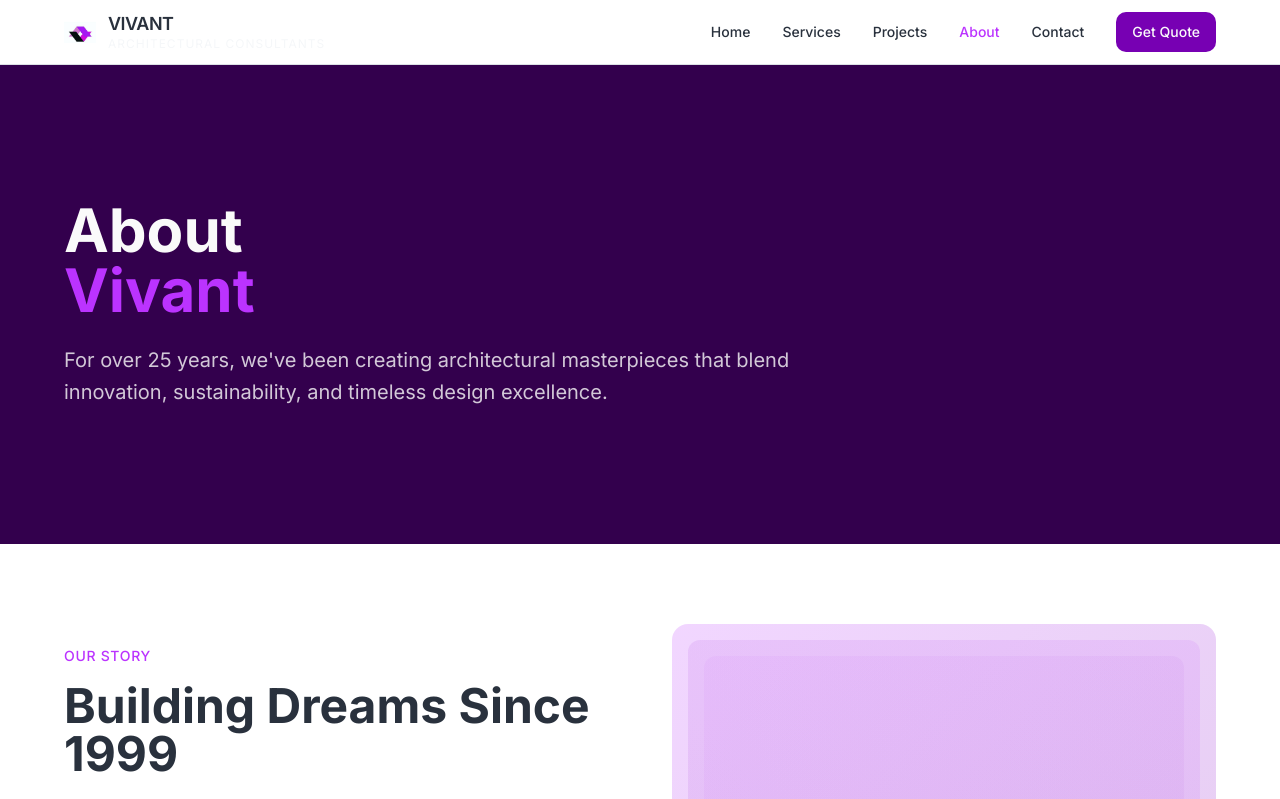
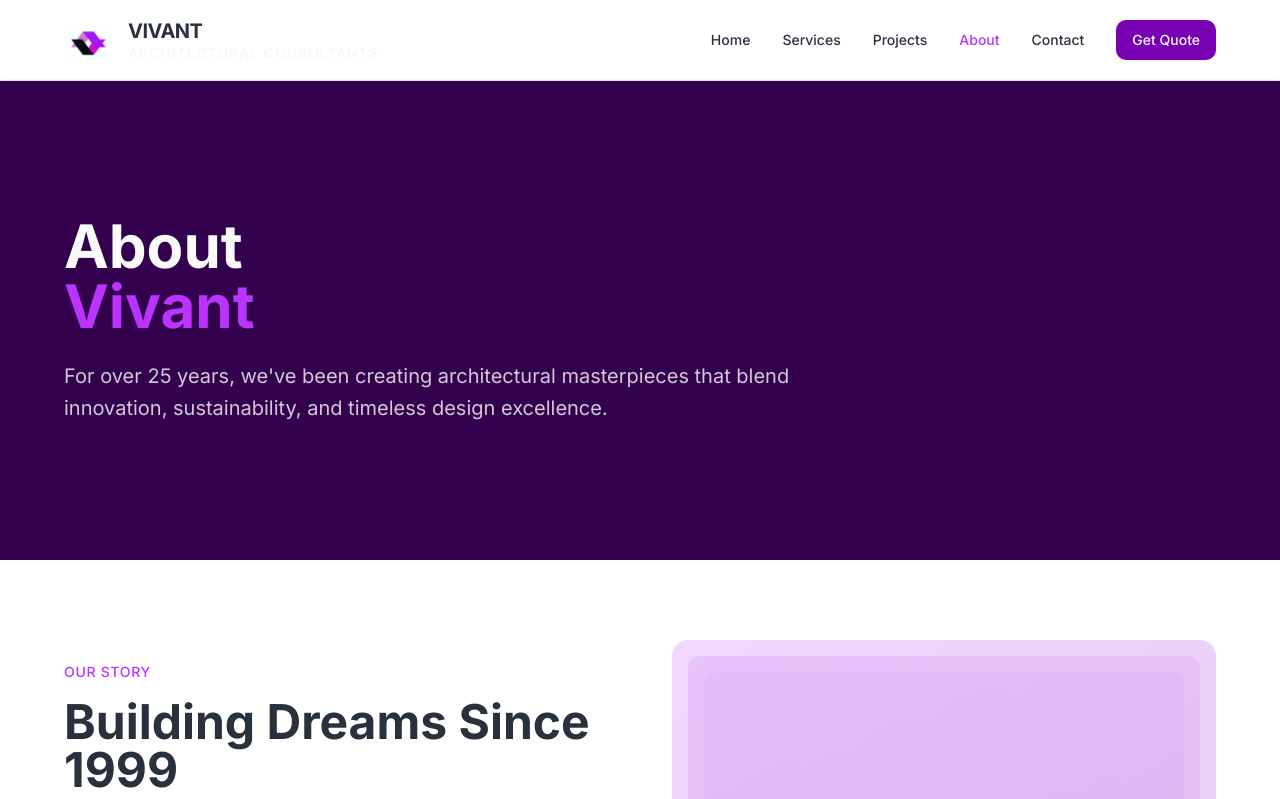
Before and after one commit to alihamzabinmehboob/vivant-architects-showcase, a React (Vite) app: page /about in a window 1280 px wide. Shown: the top 799 px of the page. Built offline with nearby package versions, Linux system fonts and the light colour scheme; the HTML template or start-up script is replaced by a standard one.

Commit message:
Fix: Improve logo size and visibility

```diff
--- a/src/components/layout/Layout.tsx
+++ b/src/components/layout/Layout.tsx
@@ -10,7 +10,7 @@ export const Layout: React.FC<LayoutProps> = ({ children }) => {
   return (
     <div className="min-h-screen flex flex-col">
       <Navigation />
-      <main className="flex-1 pt-16">
+      <main className="flex-1 pt-20">
         {children}
       </main>
       <Footer />
--- a/src/components/layout/Navigation.tsx
+++ b/src/components/layout/Navigation.tsx
@@ -20,7 +20,7 @@ export const Navigation = () => {
   return (
     <nav className="fixed top-0 left-0 right-0 z-50 bg-background/95 backdrop-blur-sm border-b">
       <div className="content-container">
-        <div className="flex items-center justify-between h-16">
+        <div className="flex items-center justify-between h-20">
           {/* Logo */}
           <Link to="/" className="transition-smooth hover:opacity-80">
             <Logo variant="wordmark" />
--- a/src/components/ui/logo.tsx
+++ b/src/components/ui/logo.tsx
@@ -11,21 +11,21 @@ export const Logo: React.FC<LogoProps> = ({ variant = 'wordmark', className = ''
       <img
         src="/lovable-uploads/a53cbd50-cd8f-47da-970f-6b70a2119d28.png"
         alt="Vivant Architectural Consultants Logo"
-        className={`w-8 h-8 object-contain ${className}`}
+        className={`w-12 h-12 object-contain ${className}`}
       />
     );
   }
 
   return (
-    <div className={`flex items-center gap-3 ${className}`}>
+    <div className={`flex items-center gap-4 ${className}`}>
       <img
         src="/lovable-uploads/a53cbd50-cd8f-47da-970f-6b70a2119d28.png"
         alt="Vivant Logo"
-        className="w-8 h-8 object-contain"
+        className="w-12 h-12 object-contain"
       />
       <div className="flex flex-col">
         <span
-          className="text-foreground font-semibold text-lg leading-tight"
+          className="text-foreground font-bold text-xl leading-tight"
           style={{
             fontFamily: 'var(--font-heading)',
             letterSpacing: '-0.5px'
@@ -34,7 +34,7 @@ export const Logo: React.FC<LogoProps> = ({ variant = 'wordmark', className = ''
           VIVANT
         </span>
         <span
-          className="text-accent text-xs font-normal leading-tight"
+          className="text-accent text-sm font-medium leading-tight"
           style={{
             fontFamily: 'var(--font-heading)',
             letterSpacing: '1px'
--- a/src/pages/Home.tsx
+++ b/src/pages/Home.tsx
@@ -69,7 +69,7 @@ const Home = () => {
                   asChild
                   variant="outline"
                   size="lg"
-                  className="border-hero-foreground/30 text-hero-foreground hover:bg-hero-foreground/10"
+                  className="border-2 border-hero-foreground text-hero-foreground hover:bg-hero-foreground hover:text-hero font-semibold"
                 >
                   <Link to="/contact">Get Consultation</Link>
                 </Button>
```
